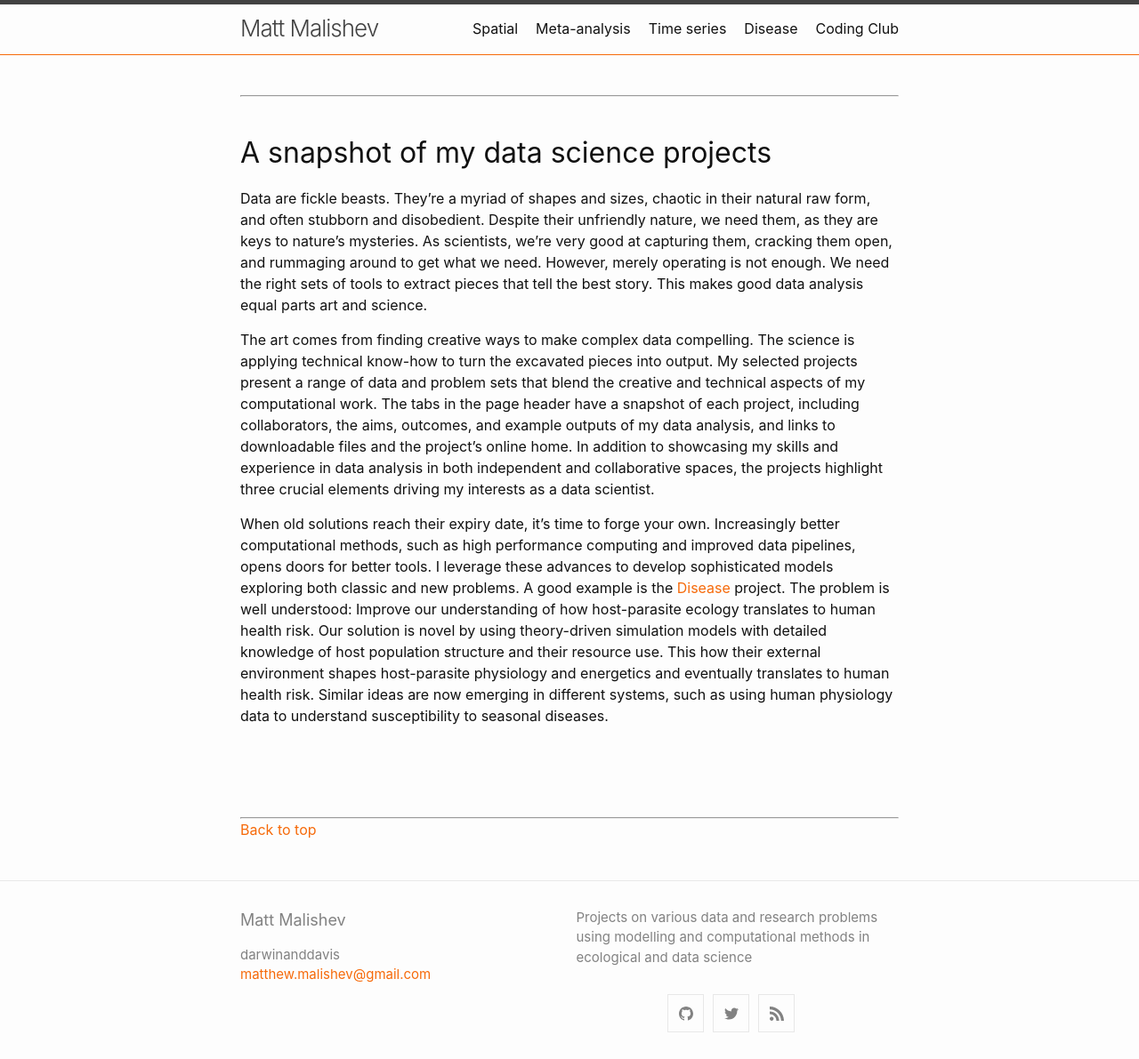
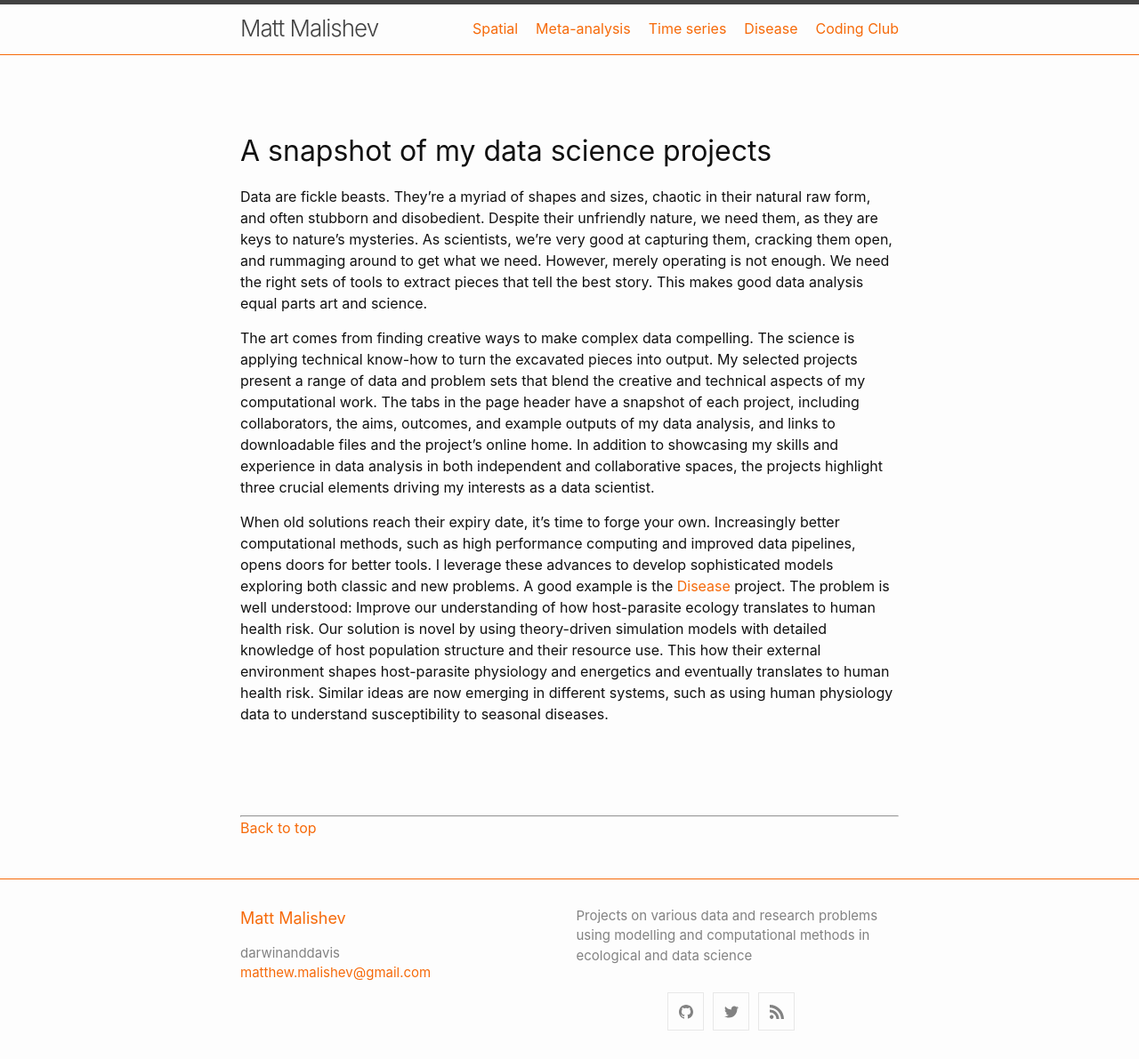
Before and after one commit to darwinanddavis/data_projects, a Jekyll site: the page built from index.md, in a window 1280 px wide. Shown: the whole page at 89% size. Built offline with Jekyll 4.4.1, drawn with Linux system fonts in a browser that asks for light colours; our own code applies the rules of GitHub Pages for plain Markdown files.

Commit message:
link color2

```diff
--- a/_sass/minima/_base.scss
+++ b/_sass/minima/_base.scss
@@ -94,10 +94,14 @@ li {
 /**
  * Headings
  */
-h1, h2, h3, h4, h5, h6 {
+h1, h3, h4, h5, h6 {
   font-weight: $base-font-weight;
 }
 
+h2 {
+  font-weight: $base-font-weight;
+  color: $orange-color;
+}
 
 
 /**
@@ -108,7 +112,7 @@ a {
   text-decoration: none;
 
   &:visited {
-    color: darken($orange-color, 15%);
+    color: $orange-color;
   }
 
   &:hover {
--- a/_sass/minima/_layout.scss
+++ b/_sass/minima/_layout.scss
@@ -74,7 +74,7 @@
   }
 
   .page-link {
-    color: $text-color;
+    color: $orange-color;
     line-height: $base-line-height;
     display: block;
     padding: 5px 10px;
@@ -122,7 +122,7 @@
  * Site footer
  */
 .site-footer {
-  border-top: 1px solid $grey-color-light;
+  border-top: 1px solid $orange-color;
   padding: $spacing-unit 0;
 }
 
@@ -284,7 +284,7 @@
       padding: $spacing-unit / 4;
       border: 1px solid $grey-color-light
     }
-    &:hover .svg-icon { fill: currentColor; }
+    &:hover .svg-icon { fill: $orange-color; }
   }
 }
 
--- a/index.md
+++ b/index.md
@@ -1,6 +1,5 @@
 <a id="top"></a>
 
-******
 <br>
 
 # A snapshot of my data science projects
```
